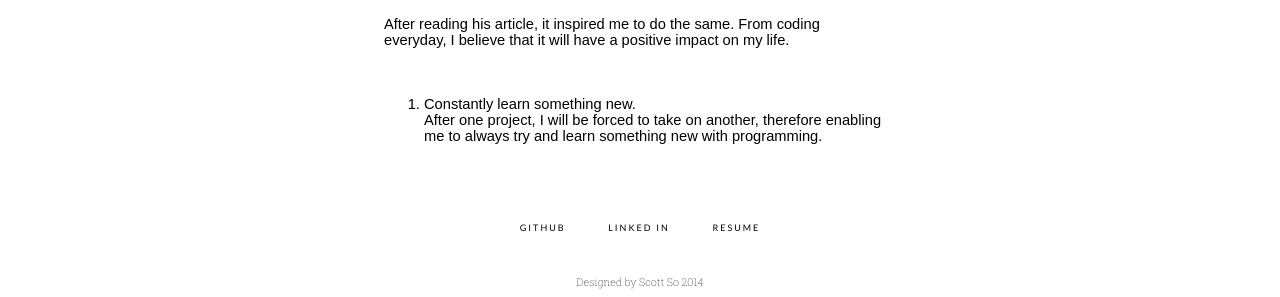
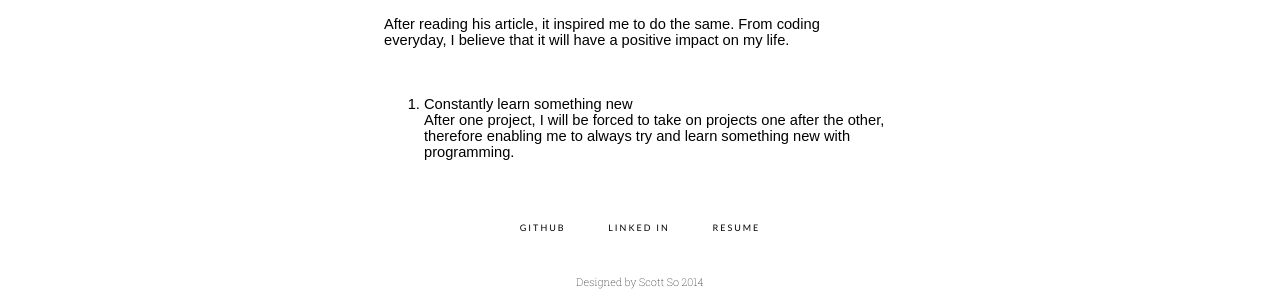
Before and after one commit to scotthso-zz/scotthso.github.io, a Jekyll site: the page built from _posts/2014-08-30-Code-Everday.html, in a window 1280 px wide. Shown: the part 593-890 px from the top of the page. Built offline with Jekyll 4.4.1, drawn with Linux system fonts in a browser that asks for light colours; some web fonts are replaced; Markdown is read by kramdown in place of the engine named in the settings; comment, search, counter and statistics services are not loaded.

Commit message:
modifid blog

```diff
--- a/_posts/2014-08-30-Code-Everday.html
+++ b/_posts/2014-08-30-Code-Everday.html
@@ -28,7 +28,7 @@ Out of sheer bordom, I decided to see who has the most GitHub commits from the c
     <br>
 
     <ul>
-    <li>Constantly learn something new.</li><h3>After one project, I will be forced to take on another, therefore enabling me to always try and learn something new with programming.</h3>
+    <b><li>Constantly learn something new</li></b><h3>After one project, I will be forced to take on projects one after the other, therefore enabling me to always try and learn something new with programming.</h3>
 
 
     </ul>
--- a/css/post.css
+++ b/css/post.css
@@ -69,6 +69,6 @@ h3 {
 
 #disqus_thread {
  position: relative;
-    margin-left: 5%;
-    margin-right: 5%;
+    margin-left: 8%;
+    margin-right: 8%;
 }
```
